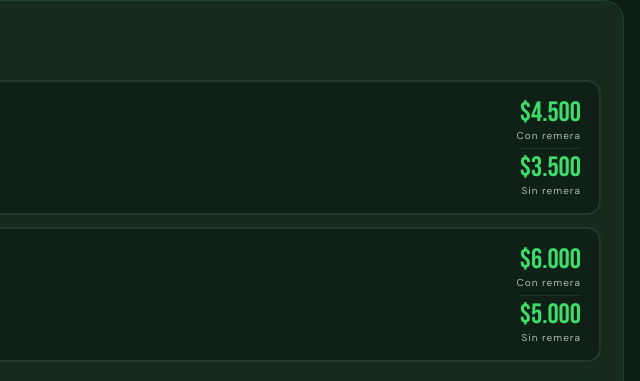
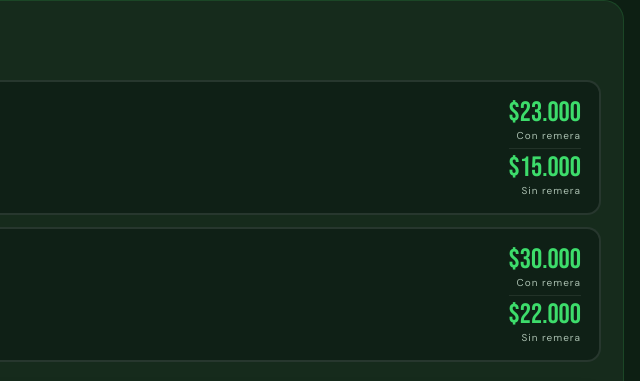
Before and after one commit to godtop/ciclon2026, a website: page public/index.html in a window 1280 px wide. Shown: the part 510-891 px from the top of the page, 640-1280 px from the left. Drawn offline with Linux system fonts and the light colour scheme.

Commit message:
fix price

```diff
--- a/public/app.js
+++ b/public/app.js
@@ -9,8 +9,8 @@ let voucherFile   = null;
 const API_URL = 'http://localhost:3000'; // Cambiar por tu URL de producción
 
 const PRICES = {
-  '4k':  { con: 4500, sin: 3500 },
-  '10k': { con: 6000, sin: 5000 }
+  '4k':  { con: 23000, sin: 15000 },
+  '10k': { con: 30000, sin: 22000 }
 };
 
 /* ══════════════════════════════════════
--- a/public/index.html
+++ b/public/index.html
@@ -47,8 +47,8 @@
       </div>
       <div class="race-price">
         <div class="price-options">
-          <div class="price-opt"><span class="price-tag">$4.500</span><span class="price-label">Con remera</span></div>
-          <div class="price-opt"><span class="price-tag">$3.500</span><span class="price-label">Sin remera</span></div>
+          <div class="price-opt"><span class="price-tag">$23.000</span><span class="price-label">Con remera</span></div>
+          <div class="price-opt"><span class="price-tag">$15.000</span><span class="price-label">Sin remera</span></div>
         </div>
       </div>
     </label>
@@ -62,8 +62,8 @@
       </div>
       <div class="race-price">
         <div class="price-options">
-          <div class="price-opt"><span class="price-tag">$6.000</span><span class="price-label">Con remera</span></div>
-          <div class="price-opt"><span class="price-tag">$5.000</span><span class="price-label">Sin remera</span></div>
+          <div class="price-opt"><span class="price-tag">$30.000</span><span class="price-label">Con remera</span></div>
+          <div class="price-opt"><span class="price-tag">$22.000</span><span class="price-label">Sin remera</span></div>
         </div>
       </div>
     </label>
```
